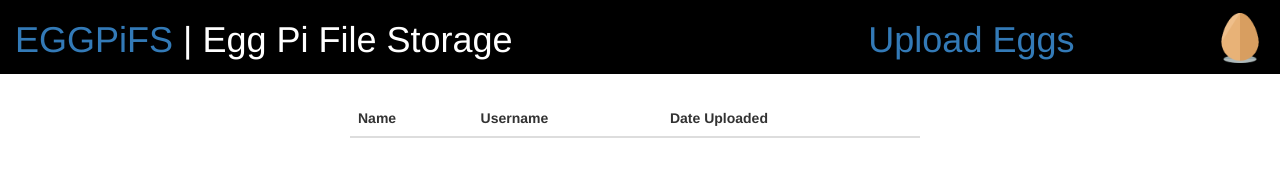
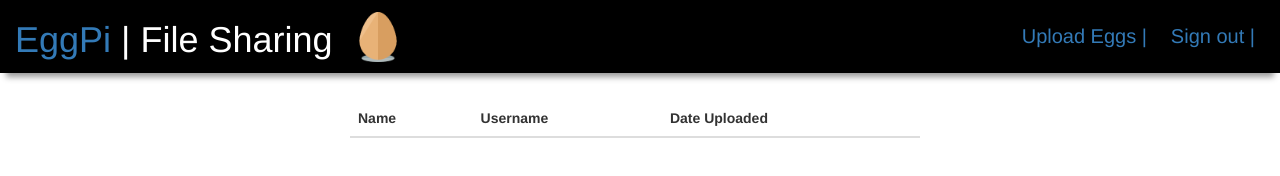
Before and after one commit to StephenHanzlik/q2pi, a website: page public/user-landing.html in a window 1280 px wide. Drawn offline with Linux system fonts and the light colour scheme; no server answers.

Commit message:
add signout button to user-landing, and boxshadow to user-landing nav

```diff
--- a/public/css/style.css
+++ b/public/css/style.css
@@ -162,7 +162,9 @@
   padding-top: 0px;
 }
 .navbar{
-
+  -webkit-box-shadow: 0 10px 6px -6px #999;
+      -moz-box-shadow: 0 10px 6px -6px #999;
+      box-shadow: 0 10px 6px -6px #999;
 }
 .white-header-text{
   color: white;
@@ -239,13 +241,23 @@ p {
 .info-row {
   margin-bottom: 30px;
 }
-.upload-nav{
-  margin-right: -440px;
+.nav-links {
+  display:inline;
+  text-align: right;
+  margin-top: 5px;
 }
-#egg-upload{
-  margin-top: -7px;
+.nav-links h1{
+  font-size: 20px;
+}
+.nav-links li {
+    display: inline-block;
+    margin: 0 10px;
+    vertical-align: top;
+}
+#egg-logo{
+  margin: -10px 0 0 10px;
   height: 50px;
-  float: right;
+  /*float: right;*/
 }
 #egg-signin{
   margin-top: 9px;
--- a/public/user-landing.html
+++ b/public/user-landing.html
@@ -13,8 +13,21 @@
 
 <body>
   <nav class="navbar navbar-light navbar-fixed-top" style="background-color: rgb(0, 0, 0);">
-    <h1 class="col-md-8"><a href="index.html">EGGPiFS</a> | Egg Pi File Storage</h1>
-    <h1 class=" upload-nav col-md-4"><a href="get_eggs.html">Upload Eggs <img id="egg-upload" src="images/egg.png"></a></h1>
+    <div class="col-md-6">
+      <h1><a href="index.html">EggPi </a>| File Sharing <img id="egg-logo" src="images/egg.png"></h1>
+
+    </div>
+    <!-- <div class="col-md-3"> -->
+    <!-- </div> -->
+    <div  class="nav-links col-md-6">
+      <ul>
+        <li><h1><a href="get_eggs.html">Upload Eggs |</a></h1></li>
+          <!-- </div> -->
+        <!-- <div  class="nav-links col-md-2"> -->
+        <li><h1><a href="get_eggs.html">Sign out |</a></h1></li>
+      </ul>
+    </div>
+
   </nav>
     <div class="container table-parent">
         <div class="signup-container scroll col-md-6">
```
